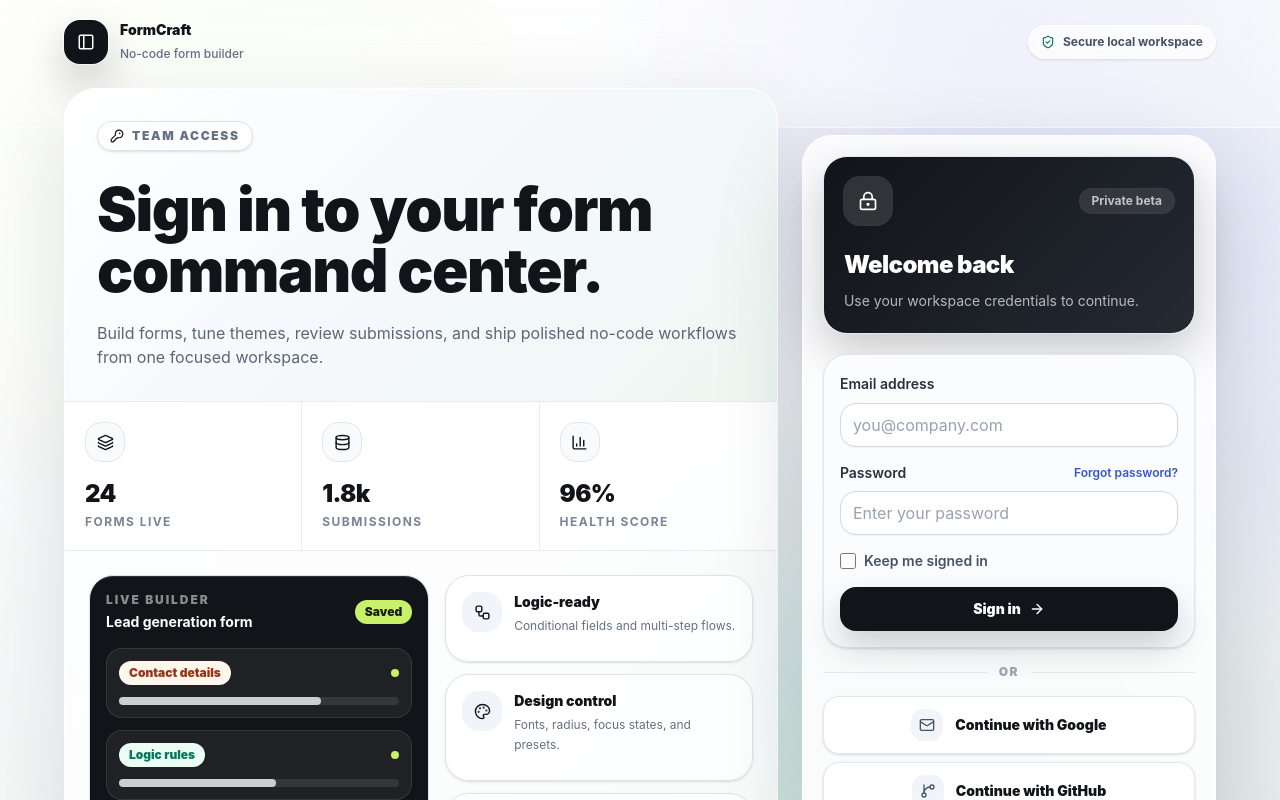
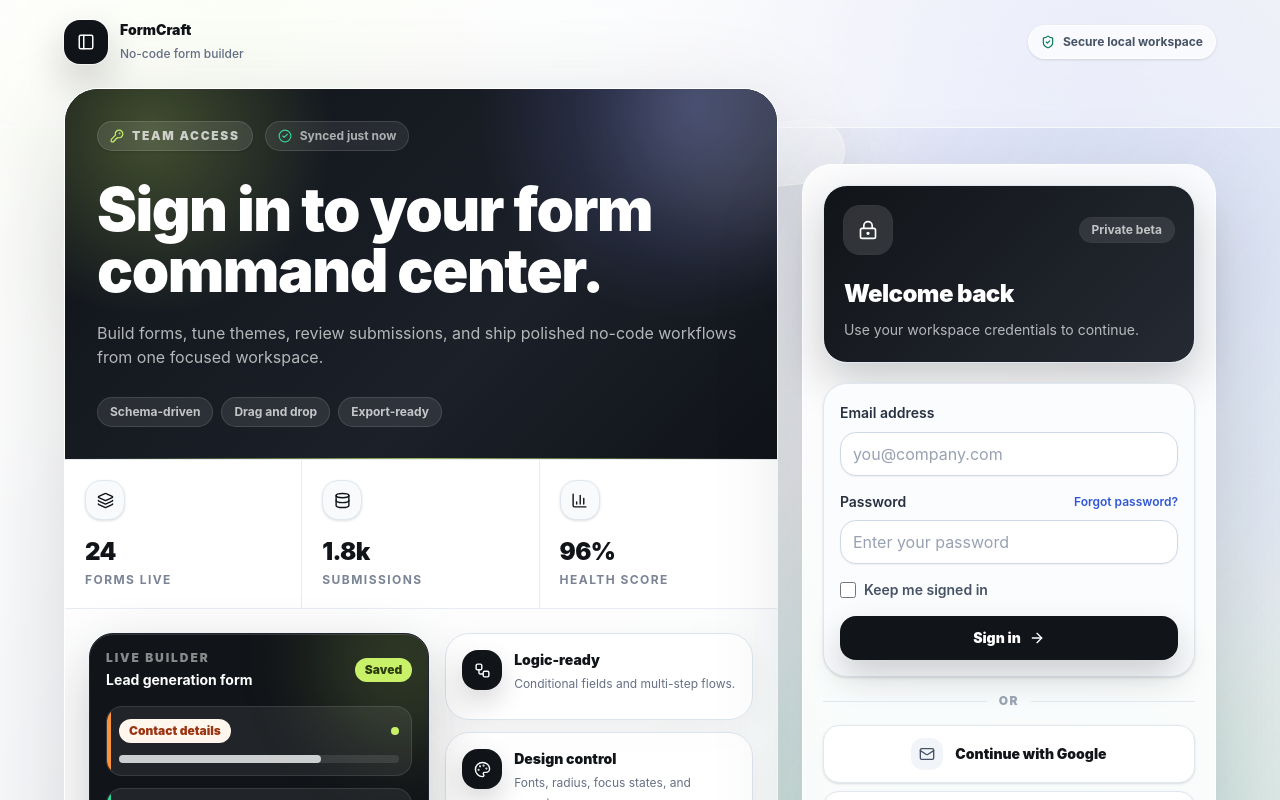
Before and after one commit to OmKhandale05/formcraft, a Next.js app: page /signin in a window 1280 px wide. Shown: the top 800 px of the page. Built offline with nearby package versions, Linux system fonts and the light colour scheme.

Commit message:
style(auth): elevate sign in visuals

```diff
--- a/src/app/signin/page.tsx
+++ b/src/app/signin/page.tsx
@@ -4,6 +4,7 @@
 import {
   ArrowRight,
   BarChart3,
+  CheckCircle2,
   Database,
   GitBranch,
   KeyRound,
@@ -29,19 +30,21 @@
 ];
 
 const previewRows = [
-  { label: "Contact details", tone: "bg-[#fff7ed] text-[#9a3412]", width: "w-[72%]" },
-  { label: "Logic rules", tone: "bg-[#ecfdf5] text-[#047857]", width: "w-[56%]" },
-  { label: "Theme tokens", tone: "bg-[#eef2ff] text-[#3730a3]", width: "w-[64%]" }
+  { label: "Contact details", tone: "bg-[#fff7ed] text-[#9a3412]", width: "w-[72%]", accent: "bg-[#fb923c]" },
+  { label: "Logic rules", tone: "bg-[#ecfdf5] text-[#047857]", width: "w-[56%]", accent: "bg-[#34d399]" },
+  { label: "Theme tokens", tone: "bg-[#eef2ff] text-[#3730a3]", width: "w-[64%]", accent: "bg-[#818cf8]" }
 ];
 
 export default function SignInPage() {
   return (
     <main className="relative min-h-screen overflow-hidden bg-[#f4f6f8] px-4 py-5 text-[#111418] sm:px-6">
-      <div className="pointer-events-none absolute inset-0 bg-[radial-gradient(circle_at_16%_18%,rgba(200,241,105,0.26),transparent_28%),radial-gradient(circle_at_78%_8%,rgba(99,102,241,0.16),transparent_30%),radial-gradient(circle_at_72%_78%,rgba(20,184,166,0.16),transparent_32%),linear-gradient(180deg,#fbfcfd_0%,#f4f6f8_48%,#eef4f1_100%)]" />
-      <div className="pointer-events-none absolute -left-20 top-24 h-72 w-[34rem] rotate-[-10deg] rounded-[4rem] bg-white/52 blur-2xl" />
-      <div className="pointer-events-none absolute right-[-9rem] top-28 h-[28rem] w-[32rem] rotate-12 rounded-[5rem] bg-[#dce8ff]/46 blur-3xl" />
-      <div className="pointer-events-none absolute bottom-[-11rem] left-[18%] h-[24rem] w-[44rem] rounded-full bg-[#dff8ea]/58 blur-3xl" />
-      <div className="pointer-events-none absolute inset-0 bg-[linear-gradient(125deg,rgba(255,255,255,0.72)_0%,rgba(255,255,255,0.18)_34%,rgba(17,20,24,0.04)_100%)]" />
+      <div className="pointer-events-none absolute inset-0 bg-[radial-gradient(circle_at_13%_12%,rgba(200,241,105,0.34),transparent_25%),radial-gradient(circle_at_84%_9%,rgba(99,102,241,0.2),transparent_29%),radial-gradient(circle_at_76%_82%,rgba(20,184,166,0.2),transparent_31%),linear-gradient(135deg,#fbfcfd_0%,#f5f7f9_42%,#eef5f1_100%)]" />
+      <div className="pointer-events-none absolute -left-24 top-24 h-80 w-[38rem] rotate-[-12deg] rounded-[5rem] bg-white/62 blur-2xl" />
+      <div className="pointer-events-none absolute right-[-11rem] top-20 h-[31rem] w-[36rem] rotate-12 rounded-[6rem] bg-[#dce8ff]/58 blur-3xl" />
+      <div className="pointer-events-none absolute bottom-[-12rem] left-[14%] h-[25rem] w-[50rem] rounded-full bg-[#dff8ea]/68 blur-3xl" />
+      <div className="pointer-events-none absolute left-[5%] top-[19%] hidden h-24 w-24 rotate-12 rounded-[2rem] border border-white/80 bg-white/28 shadow-[0_22px_80px_rgba(17,24,39,0.08)] backdrop-blur-xl lg:block" />
+      <div className="pointer-events-none absolute right-[34%] top-[12%] hidden h-16 w-36 -rotate-6 rounded-full border border-white/80 bg-white/36 shadow-[0_18px_60px_rgba(17,24,39,0.08)] backdrop-blur-xl lg:block" />
+      <div className="pointer-events-none absolute inset-0 bg-[linear-gradient(125deg,rgba(255,255,255,0.8)_0%,rgba(255,255,255,0.22)_36%,rgba(17,20,24,0.05)_100%)]" />
       <div className="pointer-events-none absolute left-0 right-0 top-0 h-32 border-b border-white/70 bg-white/42 backdrop-blur-2xl" />
 
       <div className="relative mx-auto flex max-w-6xl items-center justify-between gap-4">
@@ -62,26 +65,44 @@
 
       <section className="relative mx-auto grid min-h-[calc(100vh-6rem)] max-w-6xl items-center gap-6 py-6 lg:grid-cols-[minmax(0,1fr)_minmax(360px,0.58fr)]">
         <div className="space-y-5">
-          <div className="overflow-hidden rounded-[32px] border border-white/80 bg-white/78 shadow-[0_28px_90px_rgba(17,24,39,0.12)] backdrop-blur-xl">
-            <div className="border-b border-[#e7ecf2] bg-[linear-gradient(135deg,#ffffff_0%,#f4f8fb_54%,#eef7f2_100%)] p-6 sm:p-8">
-              <div className="mb-7 inline-flex items-center gap-2 rounded-full border border-[#d9e4ee] bg-white/80 px-3 py-1.5 text-xs font-black uppercase tracking-[0.14em] text-[#667085] shadow-sm">
-                <KeyRound size={14} className="text-[#111418]" />
-                Team access
+          <div className="overflow-hidden rounded-[34px] border border-white/80 bg-white/80 shadow-[0_34px_110px_rgba(17,24,39,0.16)] backdrop-blur-xl">
+            <div className="relative overflow-hidden border-b border-[#e7ecf2] bg-[#101318] p-6 text-white sm:p-8">
+              <div className="pointer-events-none absolute inset-0 bg-[radial-gradient(circle_at_12%_12%,rgba(200,241,105,0.26),transparent_26%),radial-gradient(circle_at_88%_4%,rgba(129,140,248,0.28),transparent_30%),linear-gradient(135deg,#101318_0%,#1b2029_62%,#101318_100%)]" />
+              <div className="pointer-events-none absolute -right-24 -top-24 h-60 w-60 rounded-full border border-white/10 bg-white/10 blur-2xl" />
+              <div className="pointer-events-none absolute bottom-0 left-0 h-px w-full bg-gradient-to-r from-transparent via-[#c8f169]/70 to-transparent" />
+              <div className="relative">
+                <div className="mb-7 flex flex-wrap items-center gap-3">
+                  <div className="inline-flex items-center gap-2 rounded-full border border-white/12 bg-white/10 px-3 py-1.5 text-xs font-black uppercase tracking-[0.14em] text-white/72 shadow-sm">
+                    <KeyRound size={14} className="text-[#c8f169]" />
+                    Team access
+                  </div>
+                  <div className="inline-flex items-center gap-2 rounded-full border border-white/12 bg-white/8 px-3 py-1.5 text-xs font-bold text-white/62">
+                    <CheckCircle2 size={14} className="text-[#34d399]" />
+                    Synced just now
+                  </div>
+                </div>
+                <h1 className="max-w-2xl text-4xl font-black leading-[1.02] tracking-tight text-white sm:text-6xl">
+                  Sign in to your form command center.
+                </h1>
+                <p className="mt-5 max-w-2xl text-sm leading-6 text-white/68 sm:text-base">
+                  Build forms, tune themes, review submissions, and ship polished no-code workflows from one focused workspace.
+                </p>
+                <div className="mt-7 flex flex-wrap gap-2">
+                  {["Schema-driven", "Drag and drop", "Export-ready"].map((tag) => (
+                    <span key={tag} className="rounded-full border border-white/12 bg-white/9 px-3 py-1.5 text-xs font-bold text-white/72">
+                      {tag}
+                    </span>
+                  ))}
+                </div>
               </div>
-              <h1 className="max-w-2xl text-4xl font-black leading-[1.02] tracking-tight text-[#111418] sm:text-6xl">
-                Sign in to your form command center.
-              </h1>
-              <p className="mt-5 max-w-2xl text-sm leading-6 text-[#5d6675] sm:text-base">
-                Build forms, tune themes, review submissions, and ship polished no-code workflows from one focused workspace.
-              </p>
             </div>
 
-            <div className="grid gap-0 border-b border-[#e7ecf2] bg-white/70 sm:grid-cols-3">
+            <div className="grid gap-0 border-b border-[#e7ecf2] bg-white/82 sm:grid-cols-3">
               {productStats.map((stat) => {
                 const Icon = stat.icon;
                 return (
-                  <div key={stat.label} className="border-[#e7ecf2] p-5 sm:border-r sm:last:border-r-0">
-                    <div className="mb-4 flex h-10 w-10 items-center justify-center rounded-2xl border border-[#e1e7ef] bg-[#f8fafc] text-[#111418]">
+                  <div key={stat.label} className="group border-[#e7ecf2] p-5 transition hover:bg-[#f8fafc] sm:border-r sm:last:border-r-0">
+                    <div className="mb-4 flex h-10 w-10 items-center justify-center rounded-2xl border border-[#e1e7ef] bg-[#f8fafc] text-[#111418] shadow-sm transition group-hover:-translate-y-0.5">
                       <Icon size={17} />
                     </div>
                     <p className="text-2xl font-black tracking-tight text-[#111418]">{stat.value}</p>
@@ -92,7 +113,8 @@
             </div>
 
             <div className="grid gap-4 p-5 sm:grid-cols-[1.05fr_0.95fr] sm:p-6">
-              <div className="rounded-3xl border border-[#dce4ee] bg-[#111418] p-4 text-white shadow-[inset_0_1px_0_rgba(255,255,255,0.12)]">
+              <div className="relative overflow-hidden rounded-3xl border border-[#202631] bg-[#111418] p-4 text-white shadow-[0_22px_60px_rgba(17,20,24,0.22),inset_0_1px_0_rgba(255,255,255,0.12)]">
+                <div className="pointer-events-none absolute -right-16 -top-16 h-44 w-44 rounded-full bg-[#c8f169]/16 blur-2xl" />
                 <div className="mb-4 flex items-center justify-between">
                   <div>
                     <p className="text-xs font-black uppercase tracking-[0.16em] text-white/50">Live builder</p>
@@ -102,7 +124,8 @@
                 </div>
                 <div className="space-y-3">
                   {previewRows.map((row) => (
-                    <div key={row.label} className="rounded-2xl border border-white/10 bg-white/[0.06] p-3">
+                    <div key={row.label} className="relative overflow-hidden rounded-2xl border border-white/10 bg-white/[0.07] p-3">
+                      <span className={`absolute left-0 top-0 h-full w-1 ${row.accent}`} />
                       <div className="flex items-center justify-between gap-3">
                         <span className={`rounded-full px-2.5 py-1 text-xs font-black ${row.tone}`}>{row.label}</span>
                         <span className="h-2 w-2 rounded-full bg-[#c8f169]" />
@@ -123,9 +146,9 @@
                 ].map((item) => {
                   const Icon = item.icon;
                   return (
-                    <div key={item.title} className="rounded-3xl border border-[#dce4ee] bg-white/82 p-4 shadow-sm">
+                    <div key={item.title} className="rounded-3xl border border-[#dce4ee] bg-white/86 p-4 shadow-[0_12px_34px_rgba(17,24,39,0.06)] transition hover:-translate-y-0.5 hover:shadow-[0_18px_46px_rgba(17,24,39,0.1)]">
                       <div className="flex gap-3">
-                        <span className="flex h-10 w-10 shrink-0 items-center justify-center rounded-2xl bg-[#f1f5f9] text-[#111418]">
+                        <span className="flex h-10 w-10 shrink-0 items-center justify-center rounded-2xl bg-[#111418] text-white shadow-[0_12px_26px_rgba(17,20,24,0.16)]">
                           <Icon size={17} />
                         </span>
                         <span>
```
